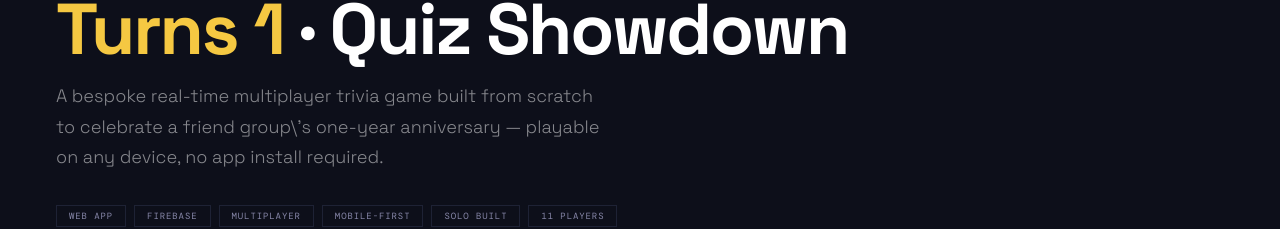
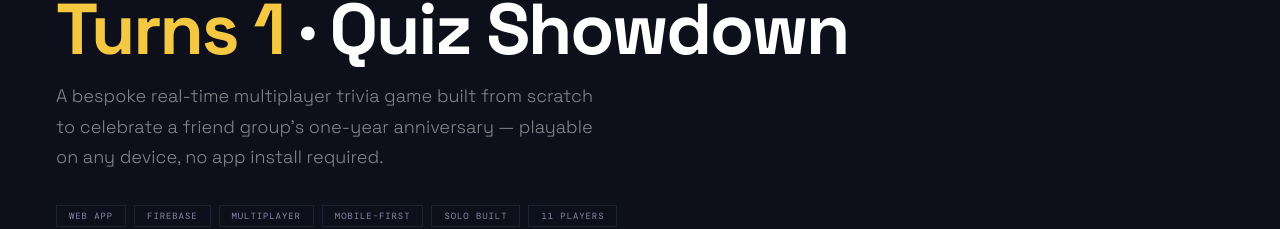
Before and after one commit to jeremytaan/jeremytan-io, a Next.js app: page /projects/team-international in a window 1280 px wide. Shown: the part 244-473 px from the top of the page. Built offline with nearby package versions, Linux system fonts and the light colour scheme; a web font is replaced by a local one.

Commit message:
Fix apostrophe typo in hero description

```diff
--- a/app/projects/team-international/page.js
+++ b/app/projects/team-international/page.js
@@ -28,7 +28,7 @@ export default function TeamInternationalPage() {
           <span style={{color:'#f5c842'}}>Turns 1</span> · Quiz Showdown
         </h1>
         <p style={{fontSize:'clamp(14px, 2vw, 18px)', fontWeight:300, color:'rgba(255,255,255,0.5)', maxWidth:560, lineHeight:1.7, marginBottom:32}}>
-          A bespoke real-time multiplayer trivia game built from scratch to celebrate a friend group\'s one-year anniversary — playable on any device, no app install required.
+          A bespoke real-time multiplayer trivia game built from scratch to celebrate a friend group's one-year anniversary — playable on any device, no app install required.
         </p>
         <div style={{display:'flex', gap:8, flexWrap:'wrap', marginBottom:32}}>
           {['Web App', 'Firebase', 'Multiplayer', 'Mobile-first', 'Solo built', '11 players'].map((tag, i) => (
```
